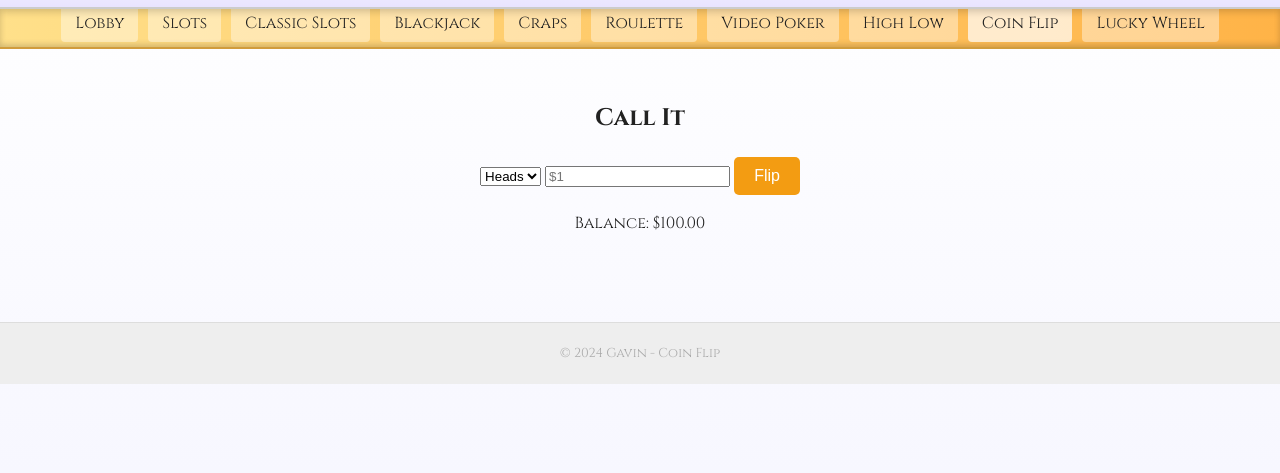
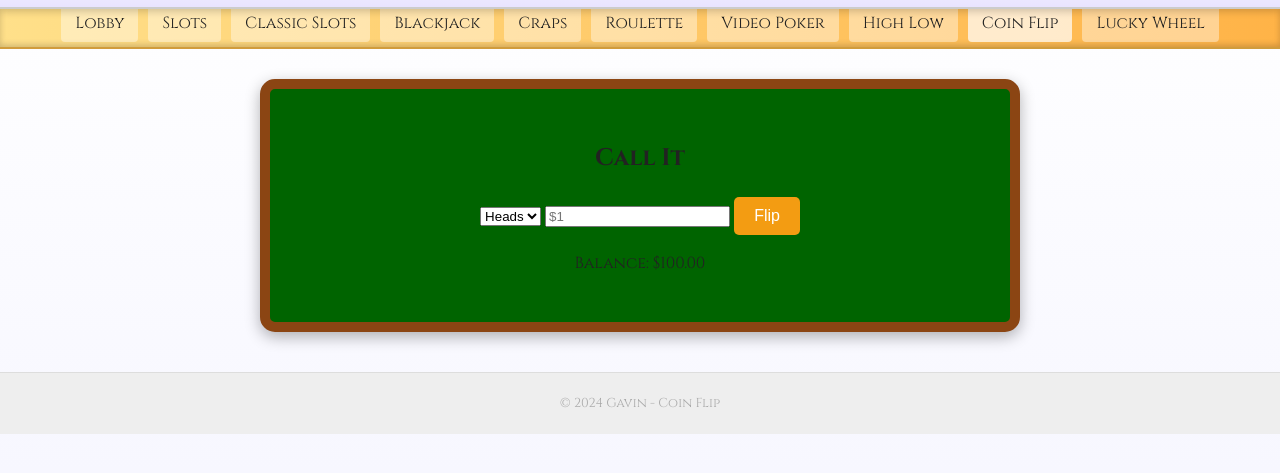
Before and after one commit to GodfreyDev/GodfreyDev.github.io, a website: page games/casino/coinflip.html in a window 1280 px wide. Shown: the part 59-532 px from the top of the page. Drawn offline with Linux system fonts and the light colour scheme.

Commit message:
Apply blackjack-style table theme across casino games

```diff
--- a/games/casino/coinflip.html
+++ b/games/casino/coinflip.html
@@ -42,7 +42,7 @@
         </ul>
     </nav>
     <main id="coinflip">
-        <div class="container">
+        <div class="container game-table">
             <h2>Call It</h2>
             <div class="bet-controls">
                 <select id="choice">
```
Also changed, not shown: games/casino/highlow.html (+1 -1 lines), games/casino/poker.html (+1 -1 lines), games/casino/roulette.html (+1 -1 lines), games/casino/slots-classic.html (+1 -1 lines), games/casino/slots.html (+1 -1 lines), games/casino/wheel.html (+1 -1 lines).
